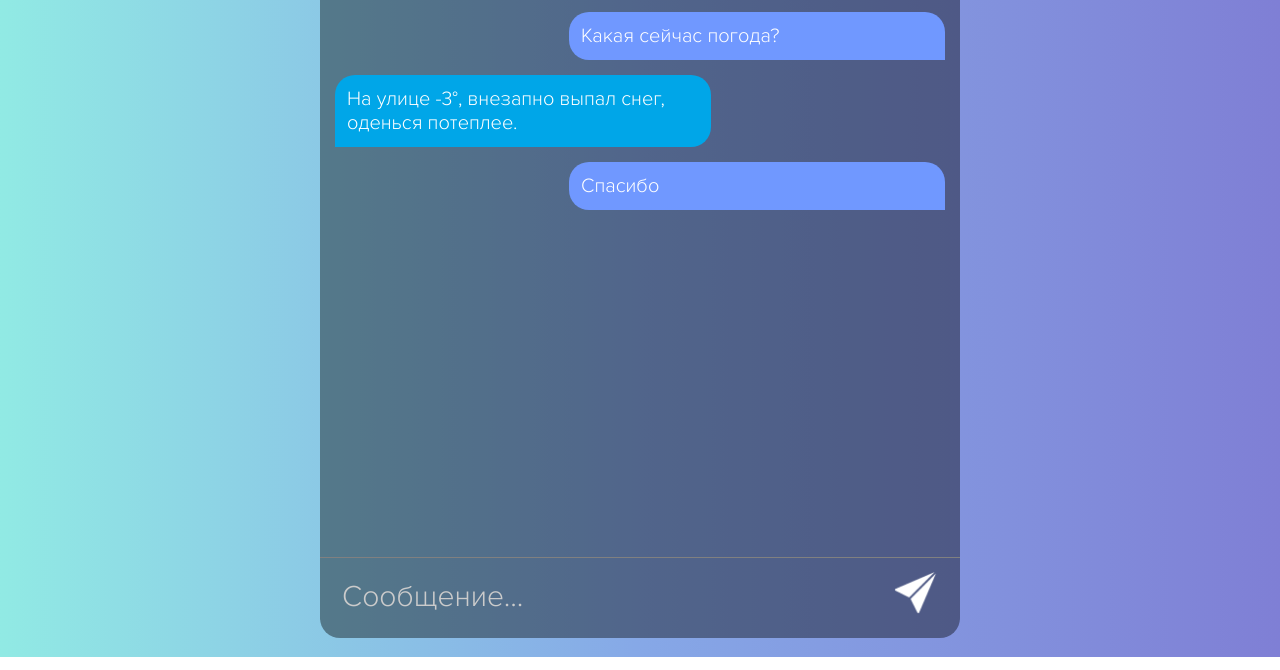
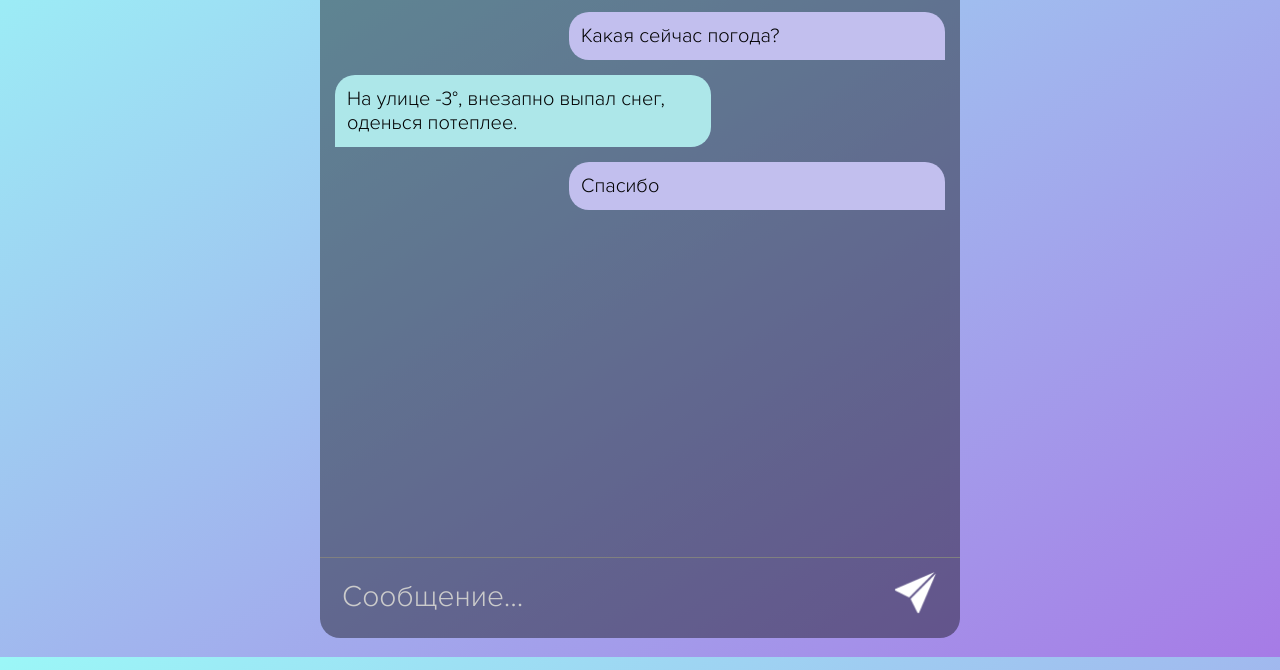
Before and after one commit to thebluekit/assistant, a plain HTML site: page front/index.html in a window 1280 px wide. Shown: the part 143-813 px from the top of the page. Drawn offline with Linux system fonts and the light colour scheme.

Commit message:
change main colors

```diff
--- a/front/styles.css
+++ b/front/styles.css
@@ -9,7 +9,7 @@
   }
 
   html {
-      height: 98%;
+      height: 100%;
   }
 
   body {
@@ -19,9 +19,9 @@
       margin: auto;
       margin-top: 1%;
 
-      background: #7F7FD5;
-      background: -webkit-linear-gradient(to right, #91EAE4, #86A8E7, #7F7FD5);
-      background: linear-gradient(to right, #91EAE4, #86A8E7, #7F7FD5);
+      background: #9bf7f7;
+      background: -webkit-linear-gradient(to bottom right, #9bf7f7 0%, #a67be6 100%);
+      background: linear-gradient(to bottom right, #9bf7f7 0%, #a67be6 100%);
   }
 
   ::placeholder {
@@ -47,7 +47,7 @@
       margin: auto;
       width: 50%;
       max-width: 700px;
-      height: 98%;
+      height: 96%;
 
       background: #F3EFF5;
       border-radius: 20px;
@@ -198,8 +198,8 @@
   .bot-message {
       max-width: 60%;
 
-      background: #00a6e8;
-      color: white;
+      background: #ade7e9;
+      color: black;
       left: 10px;
       width: 80%;
       float: left;
@@ -225,8 +225,8 @@
       float: right;
       padding: 5px;
 
-      color: #FFFFFF;
-      background-color: #7098FF;
+      color: black;
+      background-color: #c2bfee;
 
       border-top-left-radius: 20px;
       border-top-right-radius: 20px;
```
